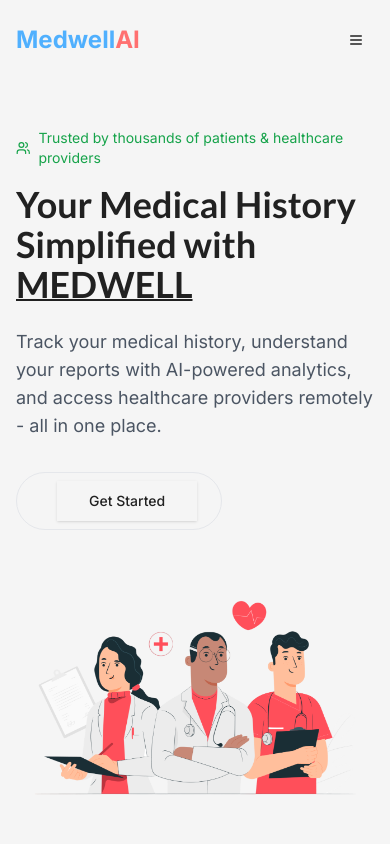
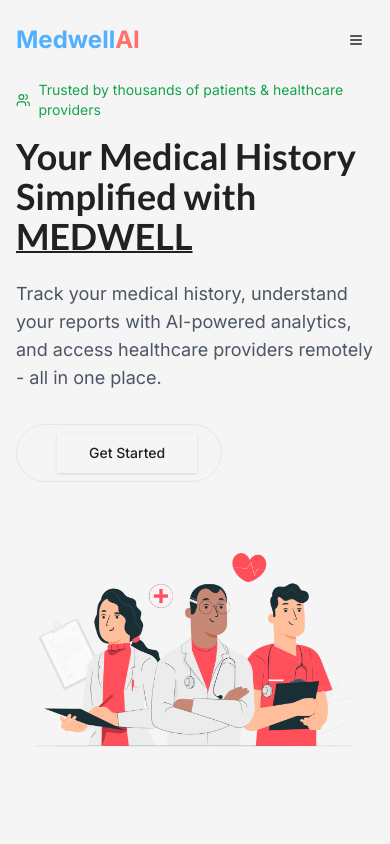
Before and after one commit to vnrr2023/Medwell-Frontend-2, a Next.js app: page / in a window 390 px wide. Shown: the top 844 px of the page. Built offline with nearby package versions, Linux system fonts and the light colour scheme.

Commit message:
Fix: Changes in Hero for mobile responsive.⛏️

```diff
--- a/src/components/home/Hero.tsx
+++ b/src/components/home/Hero.tsx
@@ -9,7 +9,7 @@
 
 export default function Hero() {
   return (
-    <section className="py-32 px-4 md:px-6 max-w-7xl mx-auto">
+    <section className="py-20 md:py-32 px-4 md:px-6 max-w-7xl mx-auto">
       <div className="grid grid-cols-1 lg:grid-cols-2 gap-12 items-center">
         <motion.div
           initial={{ opacity: 0, x: -20 }}
```
